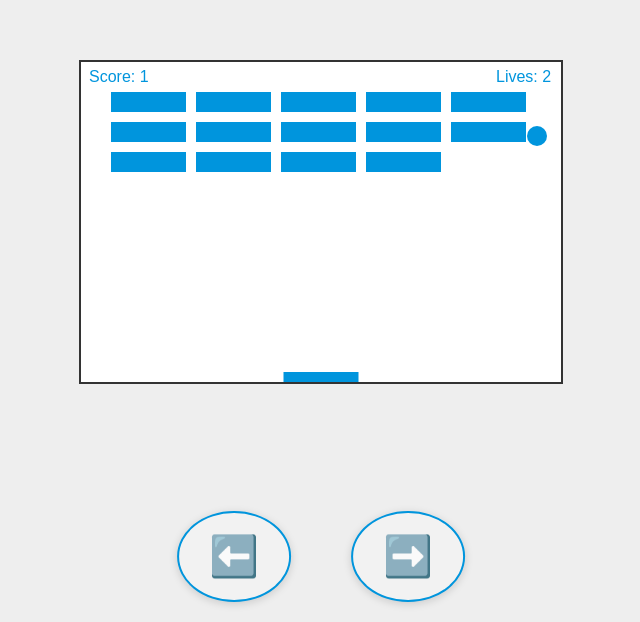
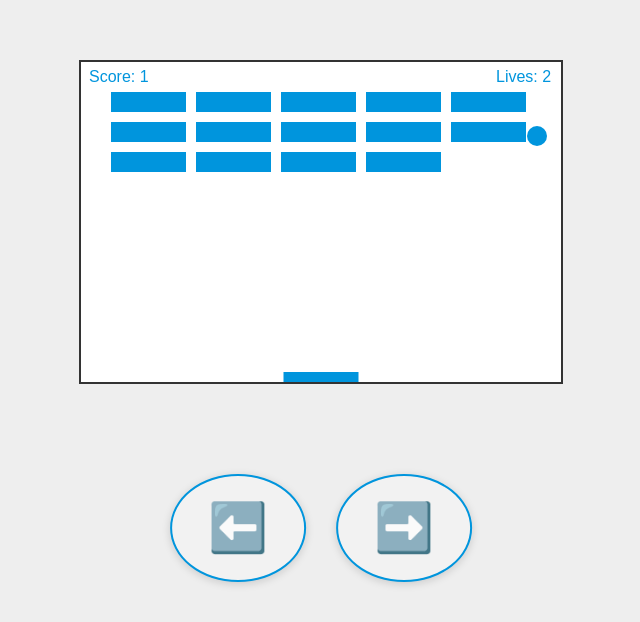
Before and after one commit to Ha-min1/webgame, a plain HTML site: page index.html in a window 1280 px wide. Shown: the part 178-800 px from the top of the page, without its empty margins (319-959 px from the left). Drawn offline with Linux system fonts and the light colour scheme.

Commit message:
Update index.html

```diff
--- a/index.html
+++ b/index.html
@@ -11,8 +11,9 @@
     <script src="game.js" defer></script>
    <!-- 게임 화면 내 적절한 위치에 추가 -->
 <div id="mobile-controls" style="position: absolute; bottom: 20px; left: 50%; transform: translateX(-50%); z-index: 100;">
-<button id="left-btn" style="font-size:2.5rem; margin-right:30px; padding:20px 30px; min-width:70px;">⬅️</button>
-<button id="right-btn" style="font-size:2.5rem; padding:20px 30px; min-width:70px;">➡️</button>
+<div id="mobile-controls">
+  <button id="left-btn">⬅️</button>
+  <button id="right-btn">➡️</button>
 </div>
 
 </body>
```
